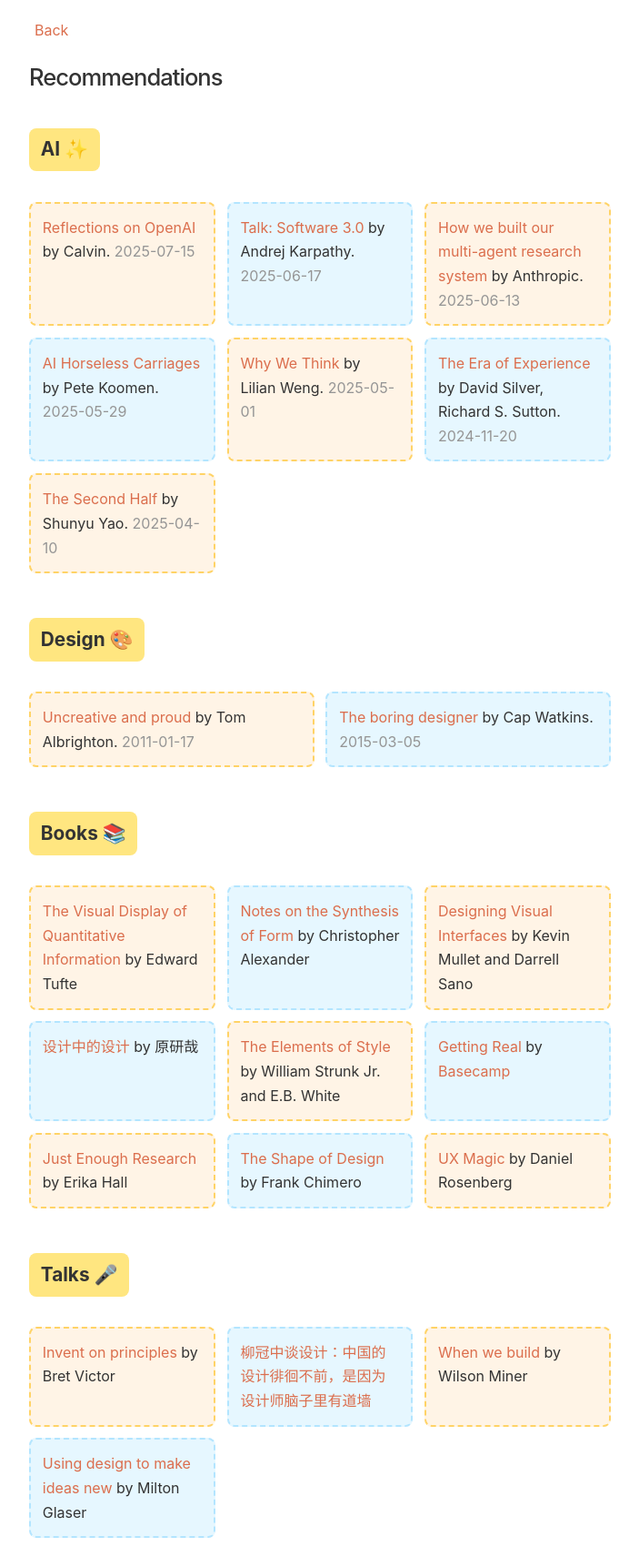
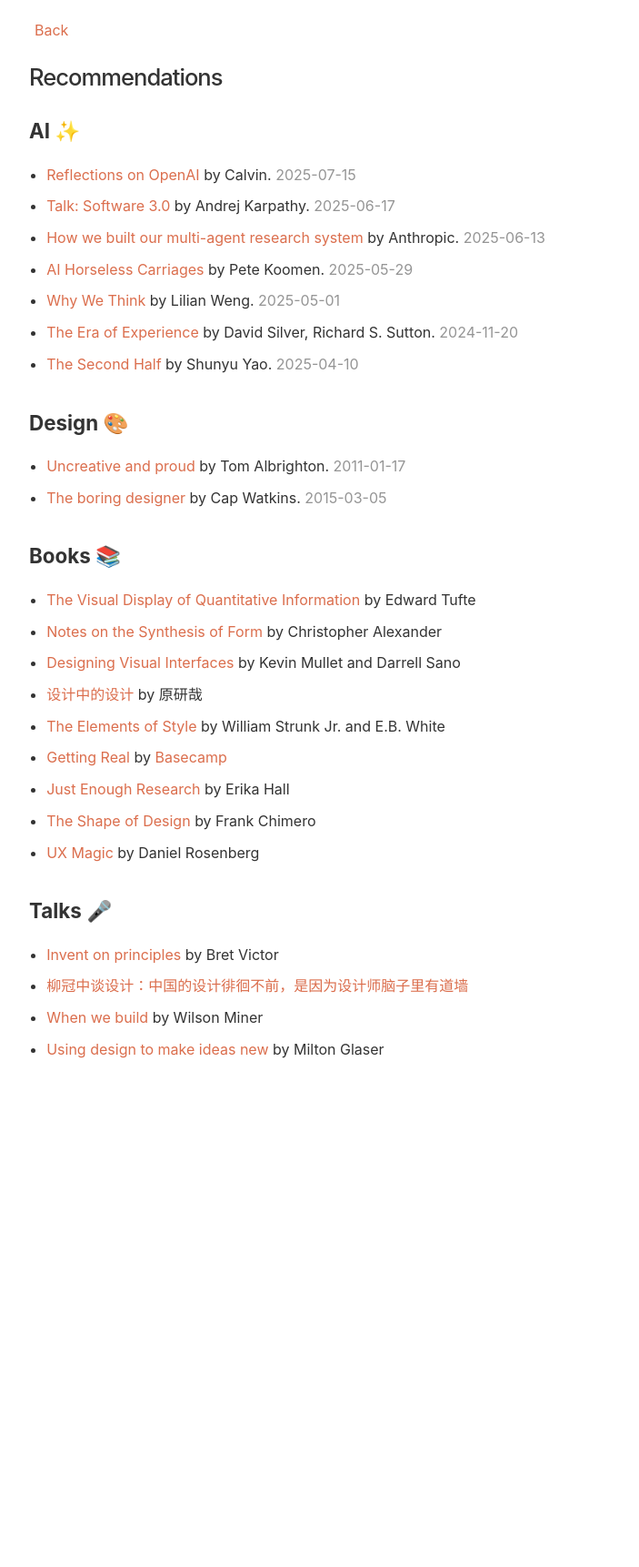
Before and after one commit to lvterry/lvterry.github.io, a Jekyll site: the page built from recommendations.html, in a window 1280 px wide. Shown: the whole page at 91% size, without its empty margins (288-991 px from the left). Built offline with Jekyll 4.4.1, drawn with Linux system fonts in a browser that asks for light colours; after the commit the page ends 1199 px from its top, so only the background shows below that.

Commit message:
Simplify recommendations list styling

```diff
--- a/assets/css/styles.css
+++ b/assets/css/styles.css
@@ -37,6 +37,11 @@
 a, a:active, a:visited {
   color: var(--link-color);
   text-decoration: none;
+}
+
+a:hover {
+  color: #ff5a27;
+  text-decoration: underline;
 }
 
 blockquote {
@@ -374,32 +379,20 @@
 }
 
 .recommendations h2 {
-  font-size: 1.3rem;
-  background-color: #ffe680;
-  padding: 0.4rem 0.8rem;
-  border-radius: 0.5rem;
-  display: inline-block;
+  font-size: 1.4rem;
+  color: var(--text-color);
+  margin-bottom: 0.4rem;
 }
 
+
 .recommendation-list {
-  list-style: none;
-  padding: 0;
+  list-style: disc;
+  padding-left: 1.2rem;
   margin-top: 1rem;
-  display: grid;
-  grid-template-columns: repeat(auto-fit, minmax(200px, 1fr));
-  gap: 0.8rem;
 }
 
 .recommendation-list li {
-  background-color: #fff4e6;
-  border-radius: 0.5rem;
-  border: 2px dashed #ffd366;
-  padding: 0.8rem;
-}
-
-.recommendation-list li:nth-child(even) {
-  background-color: #e6f7ff;
-  border-color: #b3e5ff;
+  margin-bottom: 0.5rem;
 }
 
 .recommendation-list a:hover {
```
